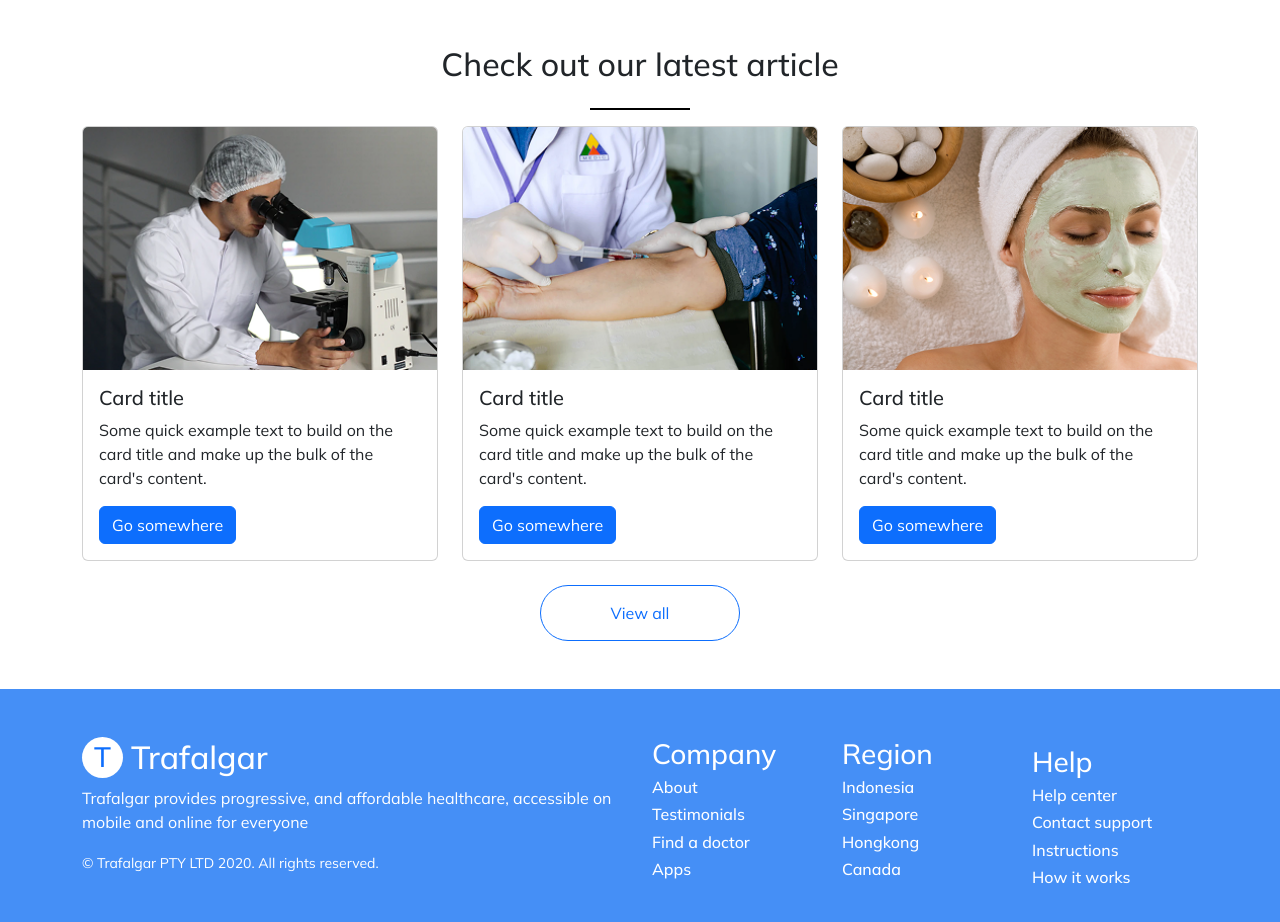
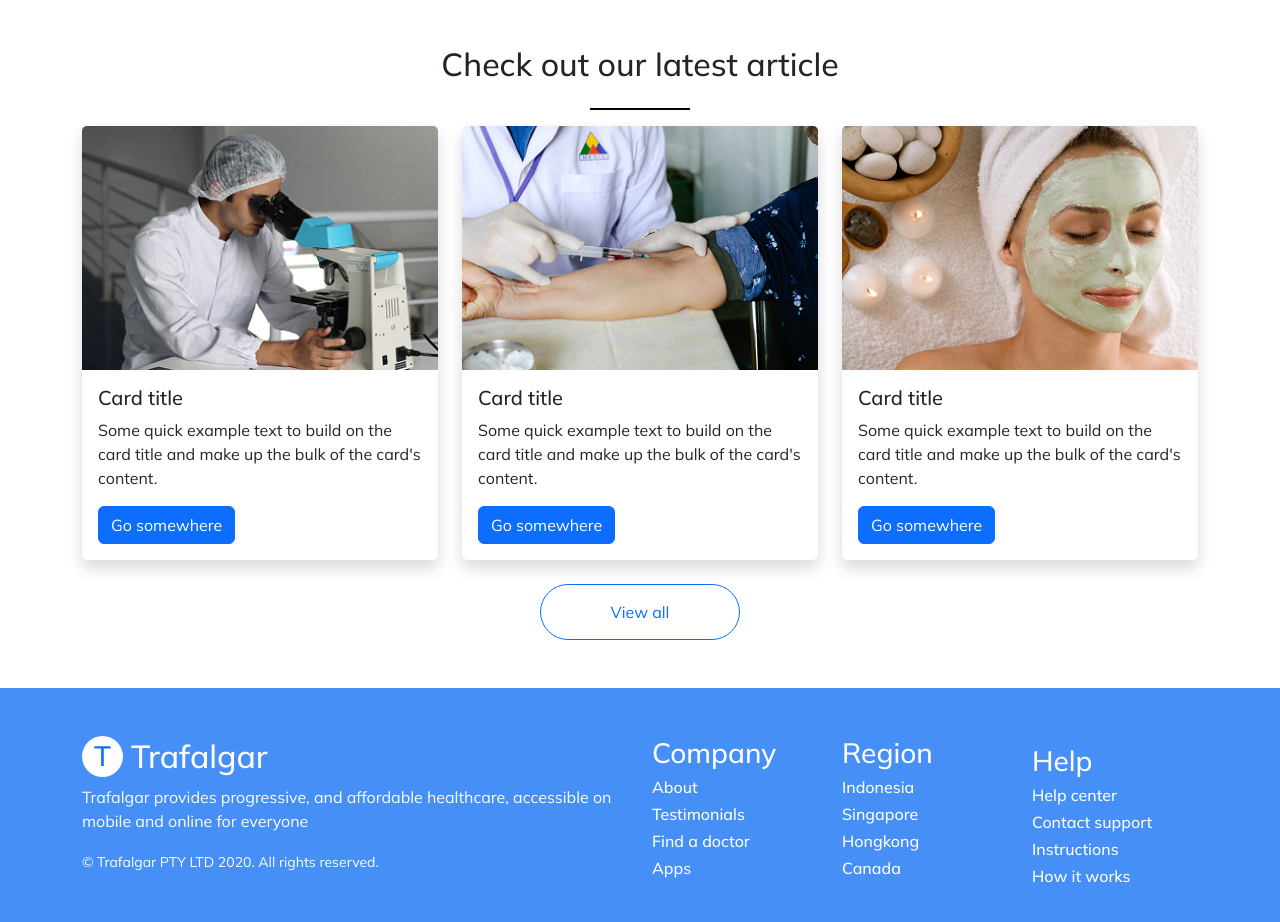
Before and after one commit to uday-reverseBits/trafalgar-landing-page, a plain HTML site: page index.html in a window 1280 px wide. Shown: the part 2966-3888 px from the top of the page. Drawn offline with nearby package versions, Linux system fonts and the light colour scheme.

Commit message:
🐞 fix: UI changes for section 6 cards: added box shadows

```diff
--- a/index.html
+++ b/index.html
@@ -446,7 +446,7 @@
 
         <div class="row row-cols-lg-3 row-cols-1">
             <div class="col mt-3 mt-lg-0">
-                <div class="card" style="min-width: 18rem;">
+                <div class="card shadow border-0" style="min-width: 18rem;">
                     <img src="/trafalgar-landing-page/image 2 (1).png" class="card-img-top" alt="..." style="display: block; max-width: 100%; object-fit: cover;">
                     <div class="card-body">
                       <h5 class="card-title">Card title</h5>
@@ -458,7 +458,7 @@
 
 
             <div class="col mt-3 mt-lg-0">
-                <div class="card" style="min-width: 18rem;">
+                <div class="card shadow border-0" style="min-width: 18rem;">
                     <img src="/trafalgar-landing-page/image 2.png" class="card-img-top" alt="..." style="display: block; max-width: 100%; object-fit: cover;">
                     <div class="card-body">
                       <h5 class="card-title">Card title</h5>
@@ -470,7 +470,7 @@
 
 
             <div class="col mt-3 mt-lg-0">
-                <div class="card" style="min-width: 18rem;">
+                <div class="card shadow border-0" style="min-width: 18rem;">
                     <img src="/trafalgar-landing-page/image 3.png" class="card-img-top" alt="..." style="display: block; max-width: 100%; object-fit: cover;">
                     <div class="card-body">
                       <h5 class="card-title">Card title</h5>
```
